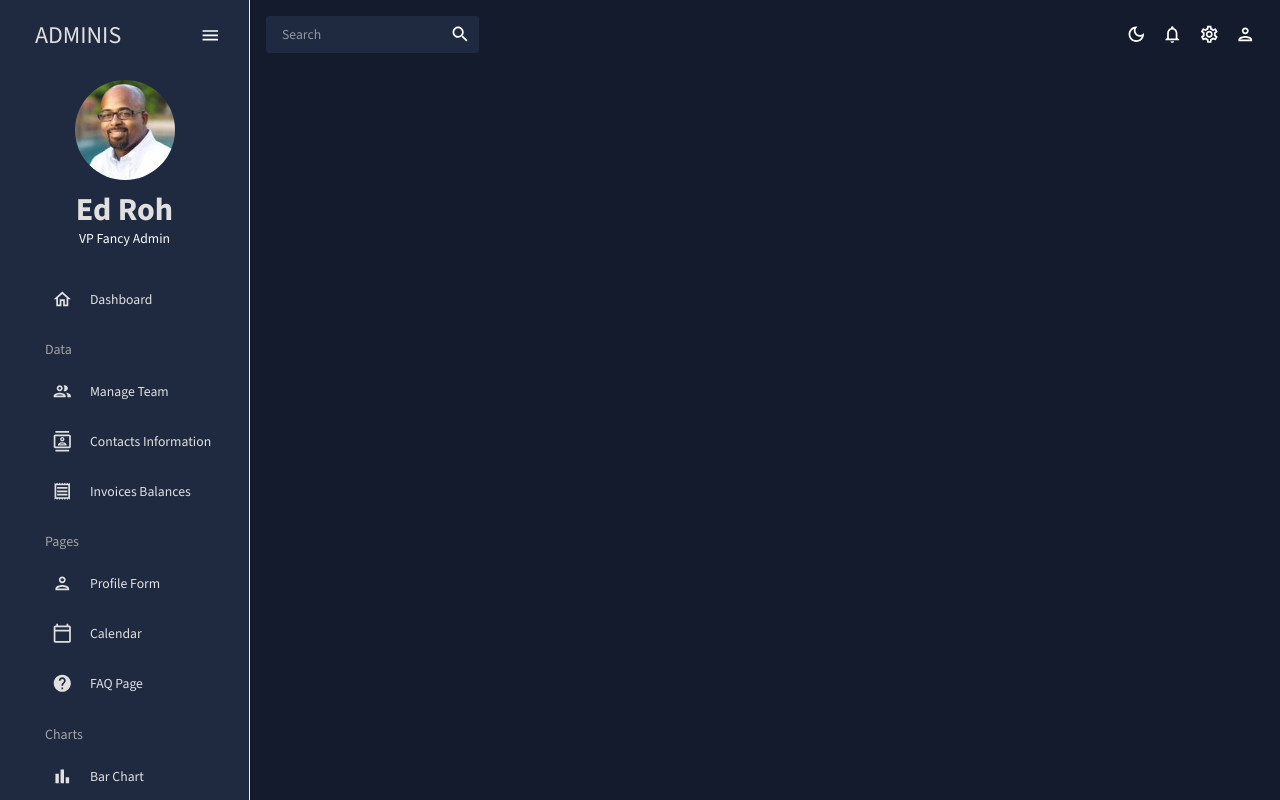
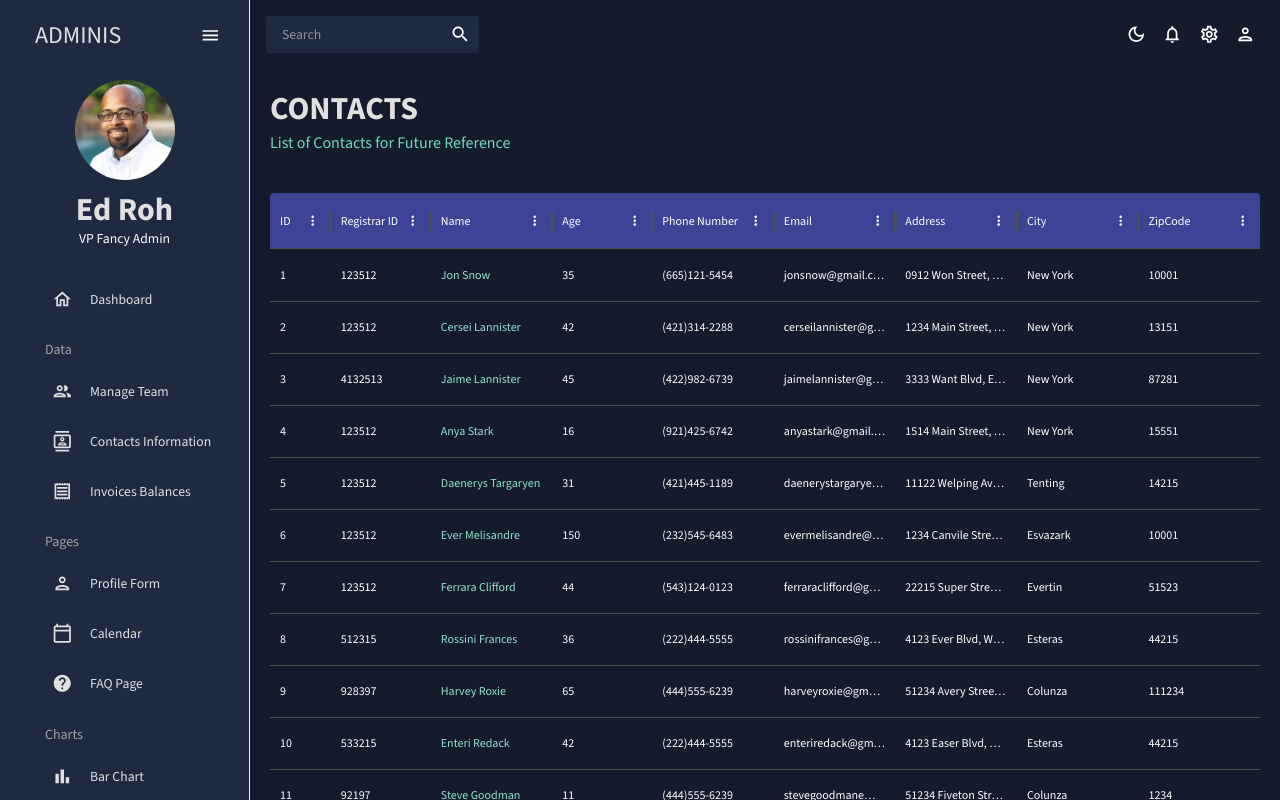
Before and after one commit to angelanyabuti/Admin-dashboard, a React (Create React App) app in the folder admin-panel/: page /contacts in a window 1280 px wide. Shown: the top 800 px of the page. Built offline with nearby package versions, Linux system fonts and the light colour scheme.

Commit message:
Added the contacts page and the grid tables in that page

```diff
--- a/admin-panel/package.json
+++ b/admin-panel/package.json
@@ -11,7 +11,7 @@
     "@fullcalendar/timegrid": "^6.1.14",
     "@mui/icons-material": "^5.15.19",
     "@mui/material": "^5.15.19",
-    "@mui/x-data-grid": "^7.6.2",
+    "@mui/x-data-grid": "^7.7.1",
     "@nivo/bar": "^0.87.0",
     "@nivo/core": "^0.87.0",
     "@nivo/geo": "^0.87.0",
--- a/admin-panel/src/App.js
+++ b/admin-panel/src/App.js
@@ -6,7 +6,7 @@
 import  Dashboard  from "./scenes/dashboard";
 import  Team  from "./scenes/team";
 //import  Invoices  from "./scenes/invoices";
-//import  Contacts  from "./scenes/contacts";
+import  Contacts  from "./scenes/contacts";
 //import  Bar  from "./scenes/bar";
 //import  Form  from "./scenes/form";
 //import  Line  from "./scenes/line";
@@ -28,8 +28,8 @@
             <Routes>
               <Route path="/" element={<Dashboard/>} />
               <Route path="/team" element={<Team/>} />
+              <Route path="/contacts" element={<Contacts/>} />
               {/*<Route path="/invoices" element={<Invoices/>} />
-              <Route path="/contacts" element={<Contacts/>} />
               <Route path="/bar" element={<Bar/>} />
               <Route path="/form" element={<Form/>} />
               <Route path="/line" element={<Line/>} />
--- /dev/null
+++ b/admin-panel/src/scenes/contacts/index.jsx
@@ -0,0 +1,69 @@
+import { Box } from "@mui/material";
+import { DataGrid, GridToolbar } from "@mui/x-data-grid";
+import { tokens } from "../../theme";
+import {mockDataContacts} from "../../data/mockData";
+import Header from "../../components/Header";
+import {useTheme} from "@mui/material";
+
+
+
+const Team = () =>{
+    const theme = useTheme();
+    const colors = tokens(theme.palette.mode);
+    const columns = [
+        {field: "id", headerName: "ID", flex: 0.5},
+        {field: "registrarId", headerName: "Registrar ID"},
+        {field: "name", headerName: "Name", flex: 1, cellClassName: "name-column--cell"},
+        {field: "age", headerName: "Age", type:"number", headerAlign: "left", align:"left"},
+        {field: "phone", headerName: "Phone Number", flex:1},
+        {field: "email", headerName: "Email", flex: 1},
+        {field: "address", headerName: "Address", flex: 1},
+        {field: "city", headerName: "City", flex: 1},
+        {field: "zipCode", headerName: "ZipCode", flex: 1},
+
+
+
+    ]
+
+    return(
+        <Box m="20px" >
+            <Header title="CONTACTS" subtitle="List of Contacts for Future Reference"/>
+            <Box m="40px 0 0 0"
+            sx={{
+                "& .MuiDataGrid-root" : {
+                    border: "none",
+                },
+                "& .MuiDataGrid-cell" : {
+                    borderBottom: "none",
+                },
+                "& .name-column--cell" : {
+                    color: colors.greenAccent[300]
+                },
+                "& .MuiDataGrid-columnHeader" : {
+                    backgroundColor: colors.blueAccent[700],
+                    borderBottom: "none"
+                },
+                "& .MuiDataGrid-VirtualScroller" : {
+                    backgroundColor:colors.primary[400],
+                },
+                "& .MuiDataGrid-footerContainer" : {
+                    borderTop: "none",
+                    backgroundColor: colors.blueAccent[700],
+                },
+                "& .MuiDataGrid-toolbarContainer .MuiButton-text" : {
+                    color: `${colors.grey[100]} !important`,
+                },
+            }}
+
+            >
+                <DataGrid
+                    rows={mockDataContacts}
+                    columns={columns}
+                    components={{ Toolbar: GridToolbar}}
+                />
+            </Box>
+        </Box>
+    )
+}
+
+export default Team;
```
Also changed, not shown: 1 other file (tests, documents, lock files or other folders).
